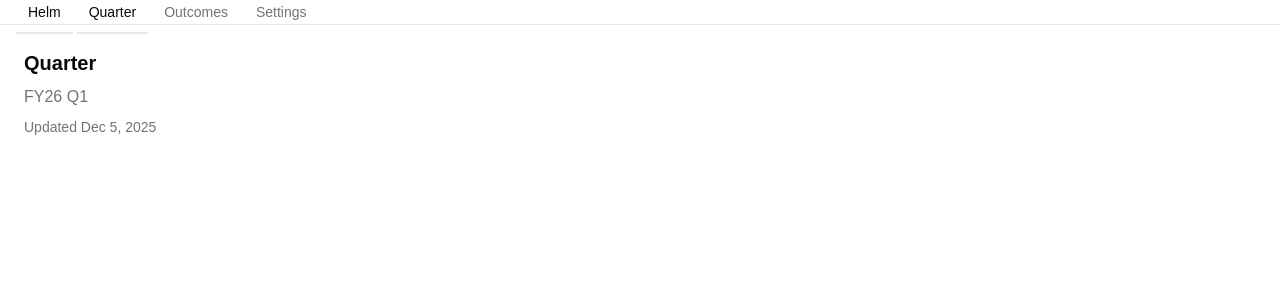
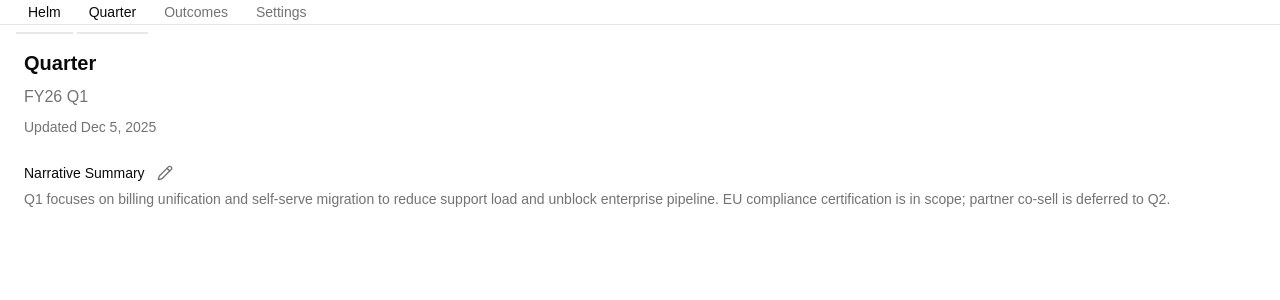
Before and after one commit to erikdohnberg/helm, a Next.js app: page /quarter in a window 1280 px wide. Shown: the top 300 px of the page. Built offline with nearby package versions, Linux system fonts and the light colour scheme.

Commit message:
Implement narrative summary editing in QuarterPage component and update mock data structure

```diff
--- a/app/(app)/quarter/page.tsx
+++ b/app/(app)/quarter/page.tsx
@@ -1,3 +1,7 @@
+"use client";
+
+import { useState } from "react";
+import { Pencil } from "lucide-react";
 import {
   mockCurrentQuarter,
   mockCurrentQuarterUpdatedDate,
@@ -12,13 +16,101 @@ function formatUpdatedDate(iso: string): string {
 }
 
 export default function QuarterPage() {
+  const quarter = mockCurrentQuarter;
+  const [narrativeSummary, setNarrativeSummary] = useState<string>(
+    quarter.narrativeSummary ?? ""
+  );
+  const [modalOpen, setModalOpen] = useState(false);
+  const [editDraft, setEditDraft] = useState("");
+
+  const canEdit = !quarter.hasStarted;
+
+  function openEditModal() {
+    if (!canEdit) return;
+    setEditDraft(narrativeSummary);
+    setModalOpen(true);
+  }
+
+  function closeModal() {
+    setModalOpen(false);
+  }
+
+  function saveNarrative() {
+    setNarrativeSummary(editDraft);
+    closeModal();
+  }
+
   return (
-    <div className="space-y-2">
-      <h1 className="text-xl font-semibold text-foreground">Quarter</h1>
-      <p className="text-muted-foreground">{mockCurrentQuarter.label}</p>
-      <p className="text-sm text-muted-foreground">
-        Updated {formatUpdatedDate(mockCurrentQuarterUpdatedDate)}
-      </p>
+    <div className="space-y-6">
+      <div className="space-y-2">
+        <h1 className="text-xl font-semibold text-foreground">Quarter</h1>
+        <p className="text-muted-foreground">{quarter.label}</p>
+        <p className="text-sm text-muted-foreground">
+          Updated {formatUpdatedDate(mockCurrentQuarterUpdatedDate)}
+        </p>
+      </div>
+
+      <section>
+        <div className="flex items-center gap-2">
+          <h2 className="text-sm font-medium text-foreground">
+            Narrative Summary
+          </h2>
+          {canEdit && (
+            <button
+              type="button"
+              onClick={openEditModal}
+              className="rounded p-1 text-muted-foreground hover:bg-muted hover:text-foreground"
+              aria-label="Edit narrative summary"
+            >
+              <Pencil className="h-4 w-4" />
+            </button>
+          )}
+        </div>
+        <p className="mt-1 text-sm text-muted-foreground">
+          {narrativeSummary || "No narrative summary yet."}
+        </p>
+      </section>
+
+      {modalOpen && (
+        <div
+          className="fixed inset-0 z-50 flex items-center justify-center bg-black/50 p-4"
+          role="dialog"
+          aria-modal="true"
+          aria-labelledby="narrative-modal-title"
+        >
+          <div className="w-full max-w-lg rounded-lg border border-border bg-background p-4 shadow-lg">
+            <h3
+              id="narrative-modal-title"
+              className="text-sm font-medium text-foreground"
+            >
+              Edit narrative summary
+            </h3>
+            <textarea
+              value={editDraft}
+              onChange={(e) => setEditDraft(e.target.value)}
+              className="mt-3 w-full resize-y rounded-md border border-input bg-background px-3 py-2 text-sm text-foreground placeholder:text-muted-foreground focus:outline-none focus:ring-2 focus:ring-ring"
+              rows={5}
+              placeholder="Quarter narrative summary…"
+            />
+            <div className="mt-4 flex justify-end gap-2">
+              <button
+                type="button"
+                onClick={closeModal}
+                className="rounded-md border border-input bg-background px-3 py-1.5 text-sm font-medium text-foreground hover:bg-muted"
+              >
+                Cancel
+              </button>
+              <button
+                type="button"
+                onClick={saveNarrative}
+                className="rounded-md bg-primary px-3 py-1.5 text-sm font-medium text-primary-foreground hover:bg-primary/90"
+              >
+                Save
+              </button>
+            </div>
+          </div>
+        </div>
+      )}
     </div>
   );
 }
--- a/lib/mock/mockData.ts
+++ b/lib/mock/mockData.ts
@@ -9,6 +9,8 @@ const MOCK_QUARTERS: Quarter[] = [
     year: 2025,
     startDate: "2025-07-01",
     endDate: "2025-09-30",
+    narrativeSummary: null,
+    hasStarted: true,
   },
   {
     id: "q-fy26-q1",
@@ -16,6 +18,9 @@ const MOCK_QUARTERS: Quarter[] = [
     year: 2026,
     startDate: "2025-10-01",
     endDate: "2025-12-31",
+    narrativeSummary:
+      "Q1 focuses on billing unification and self-serve migration to reduce support load and unblock enterprise pipeline. EU compliance certification is in scope; partner co-sell is deferred to Q2.",
+    hasStarted: false,
   },
   {
     id: "q-fy26-q2",
@@ -23,6 +28,8 @@ const MOCK_QUARTERS: Quarter[] = [
     year: 2026,
     startDate: "2026-01-01",
     endDate: "2026-03-31",
+    narrativeSummary: null,
+    hasStarted: false,
   },
 ];
 
--- a/lib/types/index.ts
+++ b/lib/types/index.ts
@@ -24,6 +24,8 @@ export interface Quarter {
   year: number;
   startDate: string;
   endDate: string;
+  narrativeSummary: string | null;
+  hasStarted: boolean;
 }
 
 export interface Outcome {
```
